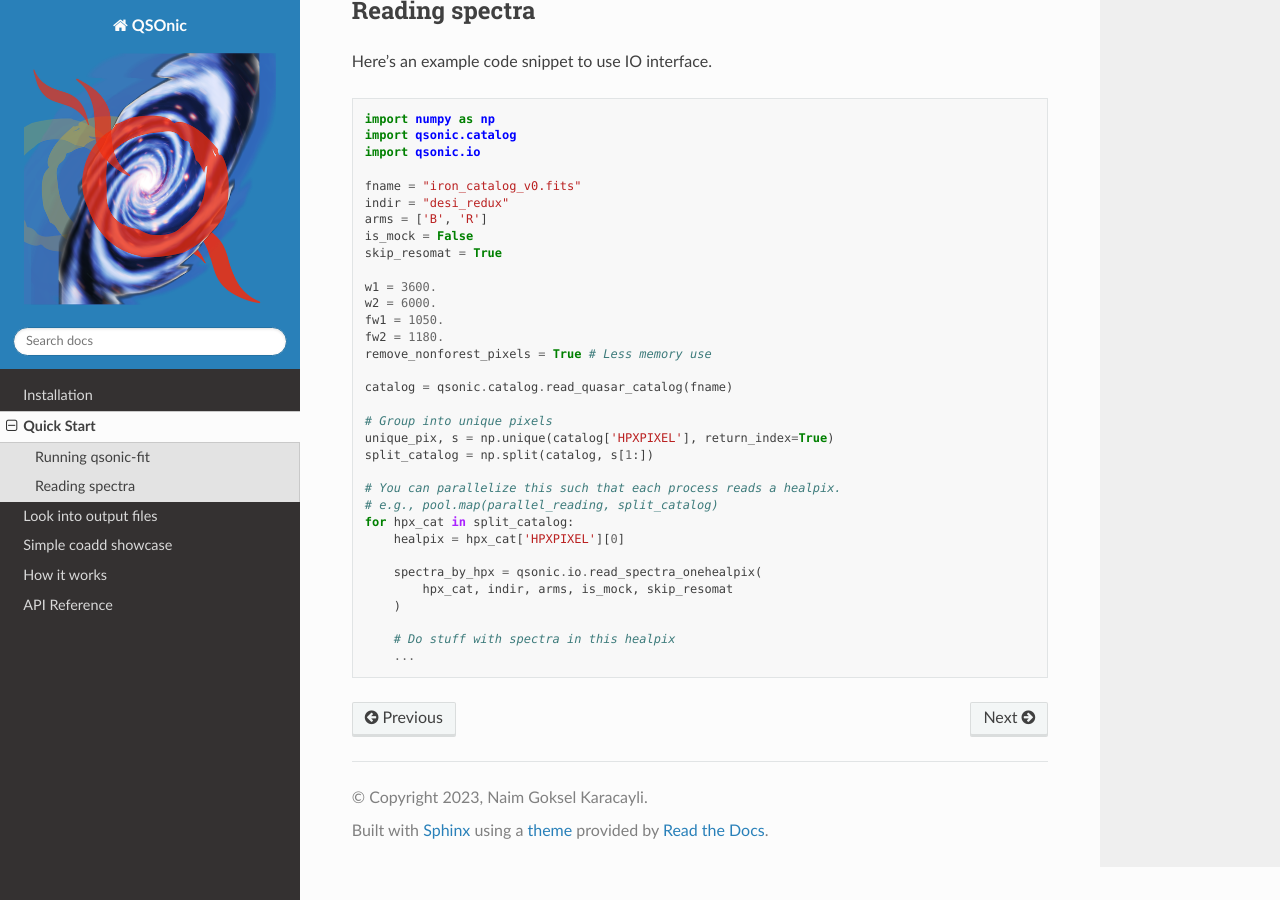
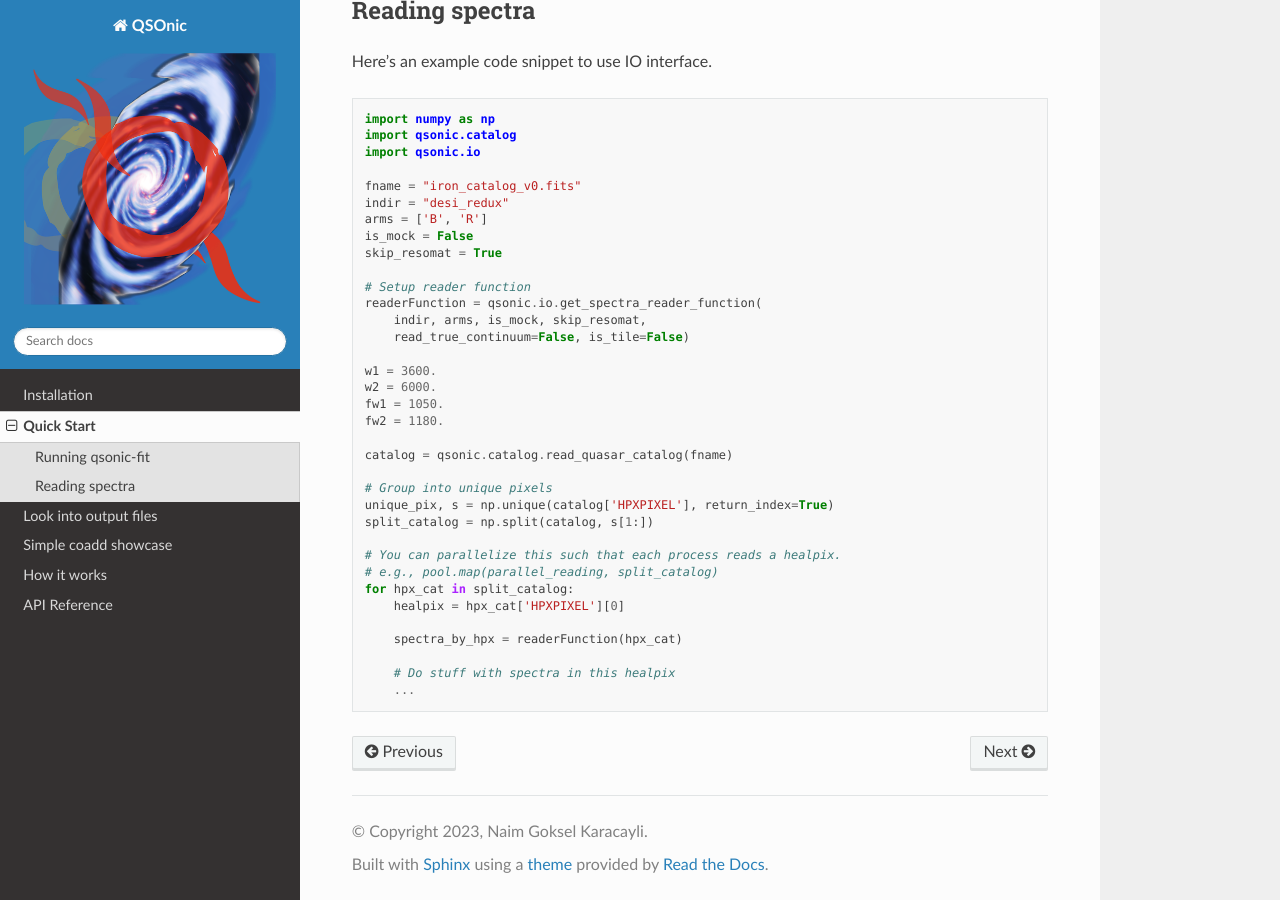
Before and after one commit to p-slash/qsonic, a Sphinx documentation site: the page built from docs/source/quick_start.rst, in a window 1280 px wide and 900 px high, scrolled down 581 px. Built offline with Sphinx 7.4.7 and the Read the Docs theme 2.0.0, drawn with Linux system fonts in a browser that asks for light colours; the version number could not be read and is left out.

Commit message:
update tutorial

```diff
--- a/docs/source/quick_start.rst
+++ b/docs/source/quick_start.rst
@@ -39,11 +39,15 @@ Here's an example code snippet to use IO interface.
     is_mock = False
     skip_resomat = True
 
+    # Setup reader function
+    readerFunction = qsonic.io.get_spectra_reader_function(
+        indir, arms, is_mock, skip_resomat,
+        read_true_continuum=False, is_tile=False)
+
     w1 = 3600.
     w2 = 6000.
     fw1 = 1050.
     fw2 = 1180.
-    remove_nonforest_pixels = True # Less memory use
 
     catalog = qsonic.catalog.read_quasar_catalog(fname)
 
@@ -56,9 +60,7 @@ Here's an example code snippet to use IO interface.
     for hpx_cat in split_catalog:
         healpix = hpx_cat['HPXPIXEL'][0]
 
-        spectra_by_hpx = qsonic.io.read_spectra_onehealpix(
-            hpx_cat, indir, arms, is_mock, skip_resomat
-        )
+        spectra_by_hpx = readerFunction(hpx_cat)
 
         # Do stuff with spectra in this healpix
         ...
```
Also changed, not shown: docs/source/examples/simple_coadd_showcase.rst (+6 -3 lines), 1 other file.
